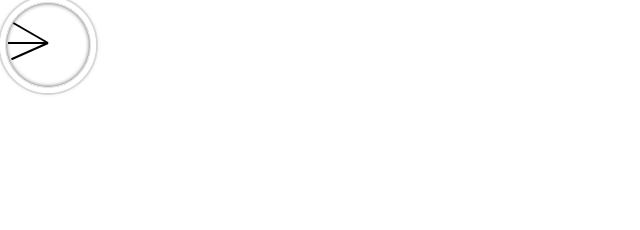
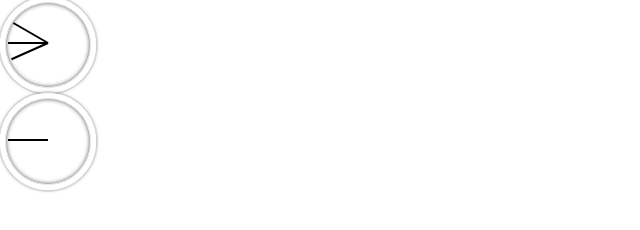
Before and after one commit to jma26/ClocksGalore, a plain HTML site: page index.html in a window 1280 px wide. Shown: the part 40-270 px from the top of the page, without its empty margins (0-640 px from the left). Drawn offline with nearby package versions, Linux system fonts and the light colour scheme.

Commit message:
Remove package.json, add moment.js CDN

```diff
--- a/index.html
+++ b/index.html
@@ -5,6 +5,7 @@
     <meta name="viewport" content="width=device-width, initial-scale=1.0">
     <meta http-equiv="X-UA-Compatible" content="ie=edge">
     <link rel="stylesheet" type="text/css" href="./style.css">
+    <script src="https://cdnjs.cloudflare.com/ajax/libs/moment.js/2.22.1/moment.min.js" integrity="sha256-L3S3EDEk31HcLA5C6T2ovHvOcD80+fgqaCDt2BAi92o=" crossorigin="anonymous"></script>
     <script src="./main.js" type="text/javascript"></script>
     <title> Clocks Galore </title>
 </head>
@@ -17,5 +18,12 @@
             <div class="hand second-hand"></div>
         </div>
     </div>
+    <div class="clock">
+        <div class="clock-face">
+            <div class="hand hour-hand"></div>
+            <div class="hand min-hand"></div>
+            <div class="hand second-hand"></div>
+        </div>
+    </div>
 </body>
 </html>
```
Also changed, not shown: package.json (deleted, +0 -23 lines), 1 other file.
